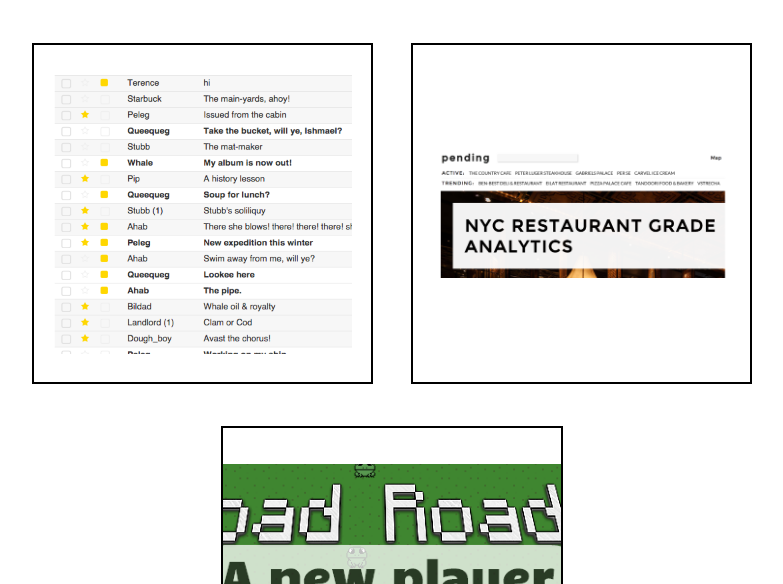
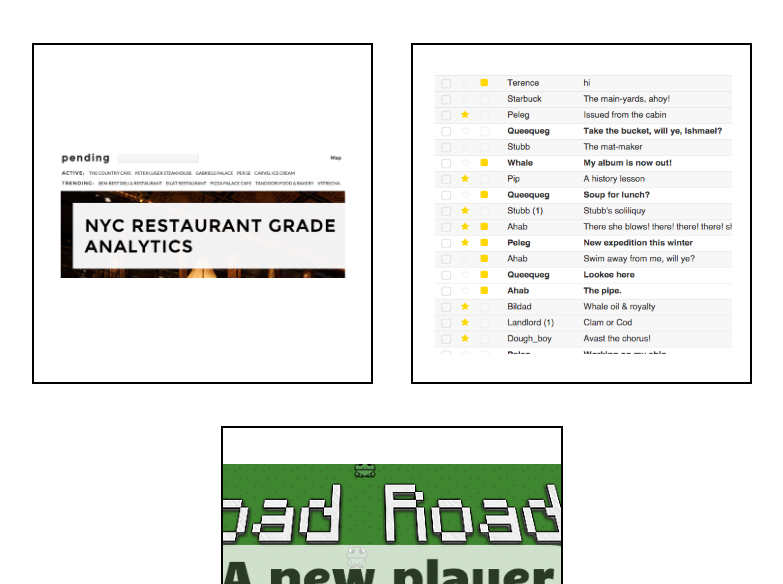
Before and after one commit to terencedignon/terencedignon, a plain HTML site: page index.html in a window 1280 px wide. Shown: the part 728-1312 px from the top of the page, without its empty margins (248-1031 px from the left). Drawn offline with Linux system fonts and the light colour scheme; a web font is replaced by a local one.

Commit message:
Change order on index page

```diff
--- a/index.html
+++ b/index.html
@@ -304,17 +304,17 @@ I'm interested in building rich web apps using Javascript and Rails. My favorite
 	</section>
 	<section id="projects">
 		<h2>- PROJECTS -</h2>
-		<a id='ishmail' href="http://ishmail.co" class="projectListing" title="Ishmail">
-			<div class="projectDetails">
-				<h3>Ishmail</h3>
-				Fully functional email client built with Rails and React JS
-			</div>
-		</a><a
+		<a
 		 id='pending' href="http://pending.nyc" class="projectListing" title="Pending">
 			<div class="projectDetails">
 				<h3>Grade Pending</h3>
         Restaurant inspection app inspired by and built on the NY Open Data Project.
 			</div>
+		</a><a id='ishmail' href="http://ishmail.co" class="projectListing" title="Ishmail">
+					<div class="projectDetails">
+						<h3>Ishmail</h3>
+						Fully functional email client built with Rails and React JS
+					</div>
 		</a>
 		<a
 		id='toadRoad' href="http://terencedignon.github.io/toadroad" class="projectListing" title="Toad Road">
```
